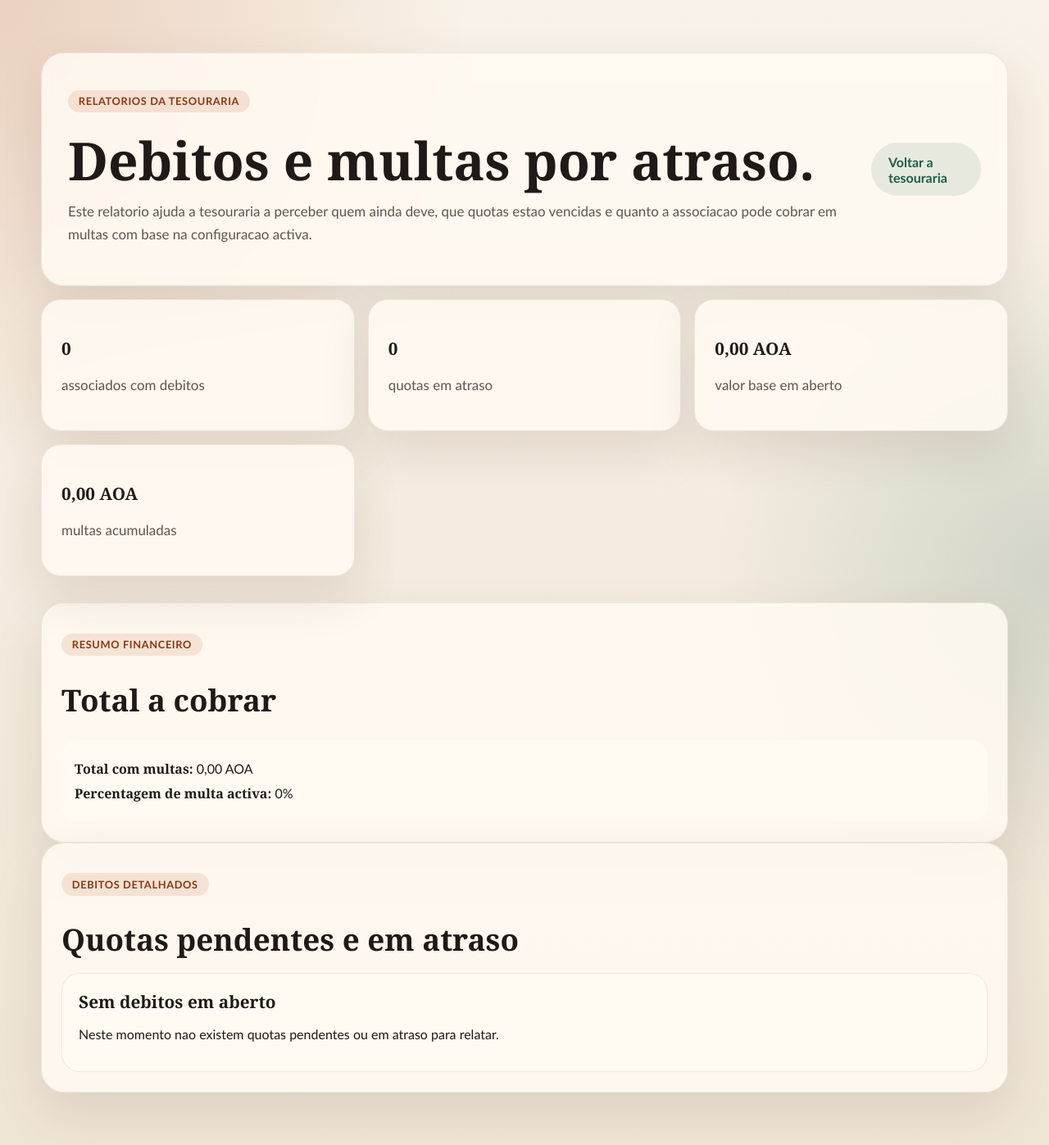
After one commit to Jndungue089/sgpqaa, a Django app: page /tesouraria/relatorios/ in a window 1280 px wide. The commit adds this page. Shown: the whole page at 82% size. Run offline with Django 5.2, Linux system fonts and the light colour scheme; the visitor is signed in with stand-in values (Sample User, id 1); data comes from the database, SQL or seed files in the repository; data that the repository does not hold is empty.

Commit message:
feat: Implement treasury reports for overdue quotas and fines, enhance dashboard with overdue quota count, and add pagination to relevant pages

```diff
--- a/sgpqaa/portal/urls.py
+++ b/sgpqaa/portal/urls.py
@@ -10,6 +10,7 @@ urlpatterns = [
     path('registo/', views.register_view, name='register'),
     path('dashboard/', views.dashboard, name='dashboard'),
     path('tesouraria/', views.treasurer_dashboard, name='treasurer_dashboard'),
+    path('tesouraria/relatorios/', views.treasury_reports, name='treasury_reports'),
     path('viaturas/', views.vehicle_list_create, name='vehicles'),
     path('viaturas/<int:vehicle_id>/desactivar/', views.vehicle_deactivate, name='vehicle_deactivate'),
     path('quotas/', views.quota_list, name='quotas'),
--- a/sgpqaa/portal/views.py
+++ b/sgpqaa/portal/views.py
@@ -1,16 +1,23 @@
+from decimal import Decimal
 from uuid import uuid4
 
 from django.contrib import messages
 from django.contrib.auth import login, logout
 from django.contrib.auth.decorators import login_required
 from django.conf import settings
+from django.core.paginator import Paginator
 from django.http import HttpResponseForbidden
 from django.shortcuts import get_object_or_404, redirect, render
 from django.utils import timezone
 
 from .forms import BankTransferProofForm, LoginForm, RegisterForm, VehicleForm
 from .models import MemberProfile, MonthlyQuota, PaymentRecord, QuotaConfig, Vehicle
-from .services import generate_quotas_from_active_config, get_active_quota_config
+from .services import (
+    build_debt_report_entries,
+    generate_quotas_from_active_config,
+    get_active_quota_config,
+    refresh_overdue_quotas,
+)
 
 
 def get_or_create_profile(user):
@@ -146,9 +153,12 @@ def quota_list(request):
     profile = get_or_create_profile(request.user)
     generate_quotas_from_active_config()
     quotas = MonthlyQuota.objects.filter(vehicle__owner=profile).select_related('vehicle')
+    paginator = Paginator(quotas, 6)
+    page_obj = paginator.get_page(request.GET.get('page'))
     context = {
         'profile': profile,
-        'quotas': quotas,
+        'page_obj': page_obj,
+        'quotas': page_obj.object_list,
     }
     return render(request, 'portal/quotas.html', context)
 
@@ -159,12 +169,15 @@ def payment_history(request):
     payments = PaymentRecord.objects.filter(
         quota__vehicle__owner=profile
     ).select_related('quota__vehicle', 'validated_by__user')
+    paginator = Paginator(payments, 6)
+    page_obj = paginator.get_page(request.GET.get('page'))
     return render(
         request,
         'portal/payment_history.html',
         {
             'profile': profile,
-            'payments': payments,
+            'page_obj': page_obj,
+            'payments': page_obj.object_list,
         },
     )
 
@@ -213,6 +226,7 @@ def treasurer_dashboard(request):
         return HttpResponseForbidden('Apenas o tesoureiro ou administrador pode aceder a esta area.')
 
     created_count = generate_quotas_from_active_config()
+    refresh_overdue_quotas()
     if created_count:
         messages.info(request, f'{created_count} novas quotas automaticas foram detectadas para a configuracao activa.')
 
@@ -225,6 +239,7 @@ def treasurer_dashboard(request):
         status__in=[MonthlyQuota.Status.PENDING, MonthlyQuota.Status.OVERDUE]
     ).select_related('vehicle__owner__user')[:8]
     active_config = get_active_quota_config()
+    overdue_quotas_total = MonthlyQuota.objects.filter(status=MonthlyQuota.Status.OVERDUE).count()
 
     context = {
         'profile': profile,
@@ -234,9 +249,40 @@ def treasurer_dashboard(request):
         'active_config': active_config,
         'vehicles_total': Vehicle.objects.filter(is_active=True).count(),
         'quotas_pending_total': MonthlyQuota.objects.filter(status=MonthlyQuota.Status.PENDING).count(),
+        'overdue_quotas_total': overdue_quotas_total,
         'payments_waiting_total': pending_payments.count(),
     }
     return render(request, 'portal/treasurer_dashboard.html', context)
+
+
+@login_required
+def treasury_reports(request):
+    profile = get_or_create_profile(request.user)
+    if not ensure_treasurer_access(profile):
+        return HttpResponseForbidden('Apenas o tesoureiro ou administrador pode aceder aos relatorios.')
+
+    refresh_overdue_quotas()
+    active_config = get_active_quota_config()
+    debt_quotas = MonthlyQuota.objects.filter(
+        status__in=[MonthlyQuota.Status.PENDING, MonthlyQuota.Status.OVERDUE]
+    ).select_related('vehicle__owner__user')
+    debt_entries = build_debt_report_entries(debt_quotas, config=active_config)
+
+    total_base_debt = sum((entry['quota'].amount_due for entry in debt_entries), start=Decimal('0.00'))
+    total_fines = sum((entry['fine_amount'] for entry in debt_entries), start=Decimal('0.00'))
+    total_with_fines = sum((entry['total_due'] for entry in debt_entries), start=Decimal('0.00'))
+
+    context = {
+        'profile': profile,
+        'active_config': active_config,
+        'debt_entries': debt_entries,
+        'members_with_debts': len({entry['quota'].vehicle.owner_id for entry in debt_entries}),
+        'total_base_debt': total_base_debt,
+        'total_fines': total_fines,
+        'total_with_fines': total_with_fines,
+        'overdue_count': sum(1 for entry in debt_entries if entry['quota'].status == MonthlyQuota.Status.OVERDUE),
+    }
+    return render(request, 'portal/treasury_reports.html', context)
 
 
 @login_required
--- a/sgpqaa/static/css/site.css
+++ b/sgpqaa/static/css/site.css
@@ -164,7 +164,8 @@ h3 {
 
 .stat-grid,
 .info-strip,
-.roadmap-grid {
+.roadmap-grid,
+.dashboard-top-grid {
     display: grid;
     gap: 1rem;
 }
@@ -194,8 +195,14 @@ h3 {
     margin: 1rem 0 2rem;
 }
 
+.dashboard-top-grid {
+    grid-template-columns: repeat(2, minmax(0, 1fr));
+    margin: 1rem 0 2rem;
+}
+
 .info-strip article,
-.roadmap-grid article {
+.roadmap-grid article,
+.dashboard-top-grid article {
     border-radius: 24px;
     padding: 1.5rem;
 }
@@ -452,6 +459,25 @@ h3 {
     font-weight: 600;
 }
 
+.pagination-bar {
+    display: flex;
+    justify-content: space-between;
+    align-items: center;
+    gap: 1rem;
+    margin-top: 1.5rem;
+    flex-wrap: wrap;
+}
+
+.pagination-status {
+    color: var(--muted);
+    font-weight: 700;
+}
+
+.button-disabled {
+    opacity: 0.5;
+    pointer-events: none;
+}
+
 .receipt-panel {
     background: var(--surface);
     border: 1px solid var(--border);
@@ -518,7 +544,8 @@ h3 {
     .hero,
     .info-strip,
     .roadmap-grid,
-    .stat-grid {
+    .stat-grid,
+    .dashboard-top-grid {
         grid-template-columns: 1fr;
     }
 
--- a/sgpqaa/templates/portal/payment_history.html
+++ b/sgpqaa/templates/portal/payment_history.html
@@ -46,6 +46,7 @@
                 </article>
             {% endfor %}
         </div>
+        {% include "portal/pagination.html" with page_obj=page_obj %}
     </section>
 </main>
 {% endblock %}
--- a/sgpqaa/templates/portal/quotas.html
+++ b/sgpqaa/templates/portal/quotas.html
@@ -44,6 +44,7 @@
                 </article>
             {% endfor %}
         </div>
+        {% include "portal/pagination.html" with page_obj=page_obj %}
     </section>
 </main>
 {% endblock %}
--- a/sgpqaa/templates/portal/treasurer_dashboard.html
+++ b/sgpqaa/templates/portal/treasurer_dashboard.html
@@ -11,6 +11,7 @@
             <p class="lead">As quotas sao geradas automaticamente quando o administrador define uma configuracao activa. Aqui a tesouraria confirma pagamentos em maos e valida transferencias com comprovante.</p>
         </div>
         <div class="dashboard-actions">
+            <a class="button button-primary" href="{% url 'portal:treasury_reports' %}">Ver relatorios</a>
             <a class="button button-secondary" href="{% url 'portal:logout' %}">Terminar sessao</a>
         </div>
     </section>
@@ -27,6 +28,10 @@
         <article>
             <h3>{{ payments_waiting_total }}</h3>
             <p>pagamentos a validar</p>
+        </article>
+        <article>
+            <h3>{{ overdue_quotas_total }}</h3>
+            <p>quotas em atraso</p>
         </article>
     </section>
 
--- /dev/null
+++ b/sgpqaa/templates/portal/treasury_reports.html
@@ -0,0 +1,82 @@
+{% extends "base.html" %}
+
+{% block title %}Relatorios da Tesouraria | SGPQAA{% endblock %}
+
+{% block body %}
+<main class="page-shell">
+    <section class="dashboard-header">
+        <div>
+            <p class="eyebrow">Relatorios da tesouraria</p>
+            <h1>Debitos e multas por atraso.</h1>
+            <p class="lead">Este relatorio ajuda a tesouraria a perceber quem ainda deve, que quotas estao vencidas e quanto a associacao pode cobrar em multas com base na configuracao activa.</p>
+        </div>
+        <div class="dashboard-actions">
+            <a class="button button-secondary" href="{% url 'portal:treasurer_dashboard' %}">Voltar a tesouraria</a>
+        </div>
+    </section>
+
+    <section class="info-strip">
+        <article>
+            <h3>{{ members_with_debts }}</h3>
+            <p>associados com debitos</p>
+        </article>
+        <article>
+            <h3>{{ overdue_count }}</h3>
+            <p>quotas em atraso</p>
+        </article>
+        <article>
+            <h3>{{ total_base_debt }} AOA</h3>
+            <p>valor base em aberto</p>
+        </article>
+        <article>
+            <h3>{{ total_fines }} AOA</h3>
+            <p>multas acumuladas</p>
+        </article>
+    </section>
+
+    <section class="vehicle-list-panel treasurer-panel">
+        <div class="section-heading vehicle-heading">
+            <p class="eyebrow">Resumo financeiro</p>
+            <h2>Total a cobrar</h2>
+        </div>
+        <div class="payment-summary">
+            <p><strong>Total com multas:</strong> {{ total_with_fines }} AOA</p>
+            {% if active_config %}
+                <p><strong>Percentagem de multa activa:</strong> {{ active_config.late_fee_percentage }}%</p>
+            {% else %}
+                <p><strong>Percentagem de multa activa:</strong> 0%</p>
+            {% endif %}
+        </div>
+    </section>
+
+    <section class="vehicle-list-panel treasurer-panel">
+        <div class="section-heading vehicle-heading">
+            <p class="eyebrow">Debitos detalhados</p>
+            <h2>Quotas pendentes e em atraso</h2>
+        </div>
+        <div class="vehicle-card-list">
+            {% for entry in debt_entries %}
+                <article class="vehicle-card">
+                    <div>
+                        <h3>{{ entry.quota.vehicle.owner.user.get_full_name|default:entry.quota.vehicle.owner.user.username }} - {{ entry.quota.vehicle.plate_number }}</h3>
+                        <p>{{ entry.quota.reference_month|date:"m/Y" }} | vencimento {{ entry.quota.due_date|date:"d/m/Y" }} | {{ entry.quota.get_status_display }}</p>
+                        <p>Base: {{ entry.quota.amount_due }} AOA | Multa: {{ entry.fine_amount }} AOA | Total: {{ entry.total_due }} AOA</p>
+                        {% if entry.days_overdue > 0 %}
+                            <span class="vehicle-status">{{ entry.days_overdue }} dias de atraso</span>
+                        {% else %}
+                            <span class="vehicle-status">Ainda no prazo</span>
+                        {% endif %}
+                    </div>
+                </article>
+            {% empty %}
+                <article class="vehicle-card">
+                    <div>
+                        <h3>Sem debitos em aberto</h3>
+                        <p>Neste momento nao existem quotas pendentes ou em atraso para relatar.</p>
+                    </div>
+                </article>
+            {% endfor %}
+        </div>
+    </section>
+</main>
+{% endblock %}
```
Also changed, not shown: doc.md (+186 -4 lines), sgpqaa/portal/services.py (+42 -0 lines), sgpqaa/portal/tests.py (+25 -1 lines), sgpqaa/templates/portal/dashboard.html (+15 -19 lines), sgpqaa/templates/portal/pagination.html (added, +17 -0 lines).
